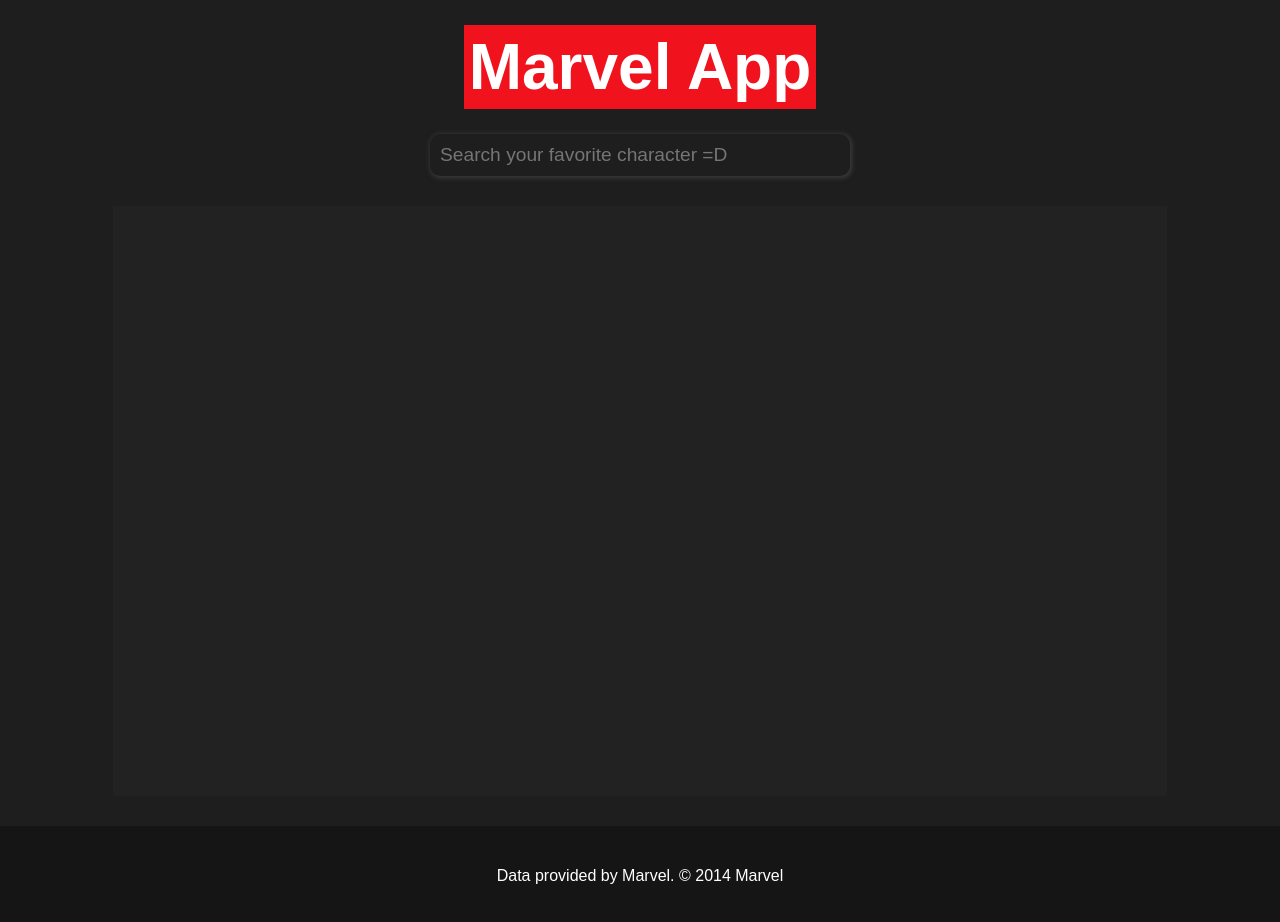
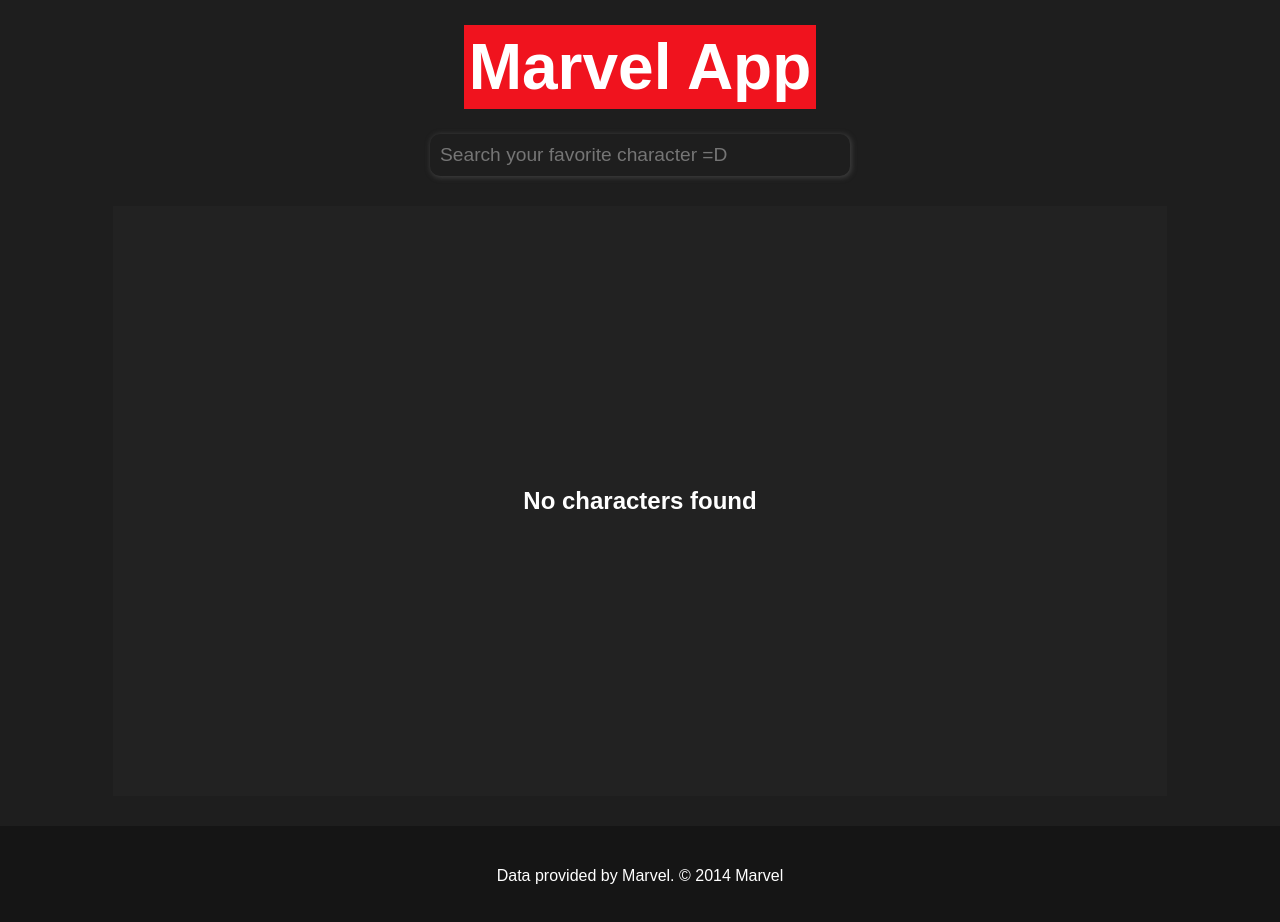
Before and after one commit to wendellmoraisz/MarvelApp, a React (Create React App) app: page / in a window 1280 px wide. Shown: the top 922 px of the page. Built offline with nearby package versions, Linux system fonts and the light colour scheme.

Commit message:
feat: mensagem de nenhum usuário encontrado

```diff
--- a/src/components/cardsContainer/index.tsx
+++ b/src/components/cardsContainer/index.tsx
@@ -9,6 +9,9 @@
 
     return (
         <S.Container>
+            {
+                characters.length > 0 ?
+                    <>
                         {characters.map(character => (
                             <Card
                                 characterName={character.name}
@@ -17,6 +20,9 @@
                                 series={character.series}
                             />
                         ))}
+                    </>
+                    : <h2>No characters found</h2>
+            }
         </S.Container>
     );
 }
--- a/src/components/cardsContainer/styles.ts
+++ b/src/components/cardsContainer/styles.ts
@@ -11,4 +11,9 @@
 align-items: center;
 flex-wrap: wrap;
 overflow-y: scroll;
+
+    h2  {
+        background-color: transparent;
+        color: #fff;
+    }
 `;
```
Lines whose indentation alone changed are shown as unchanged.
